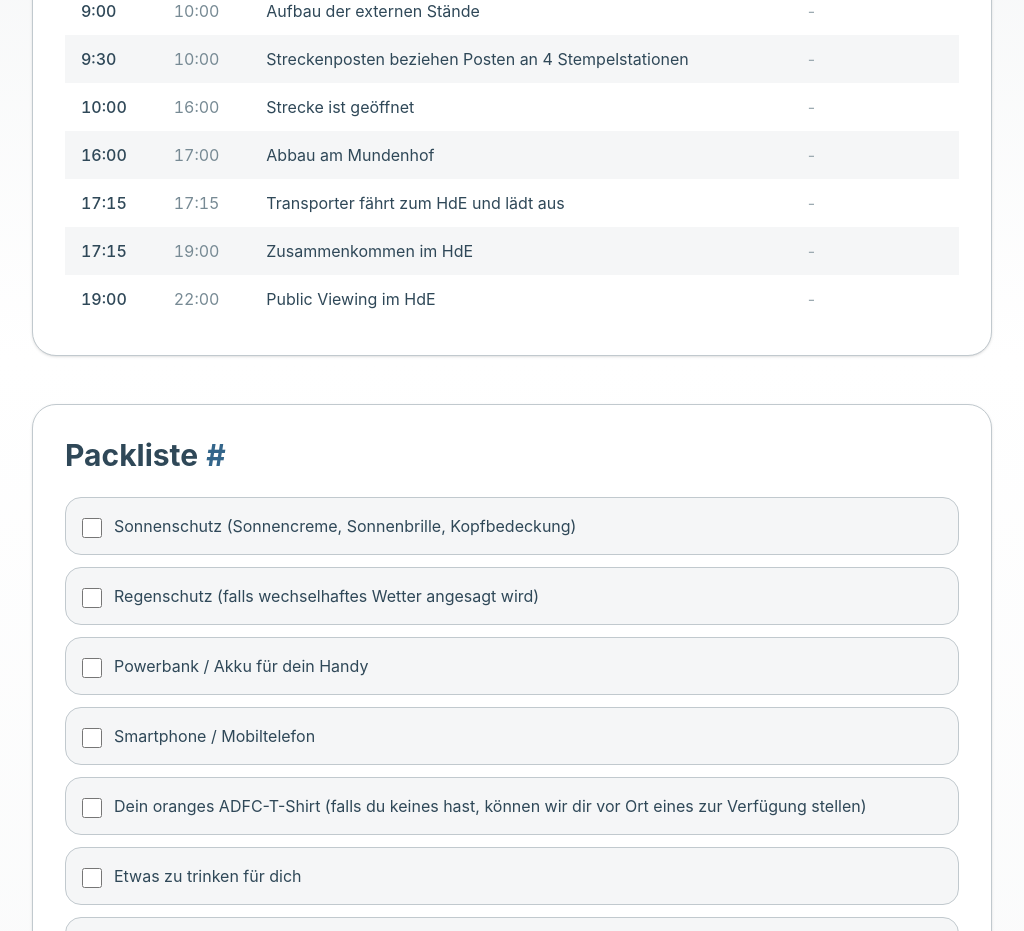
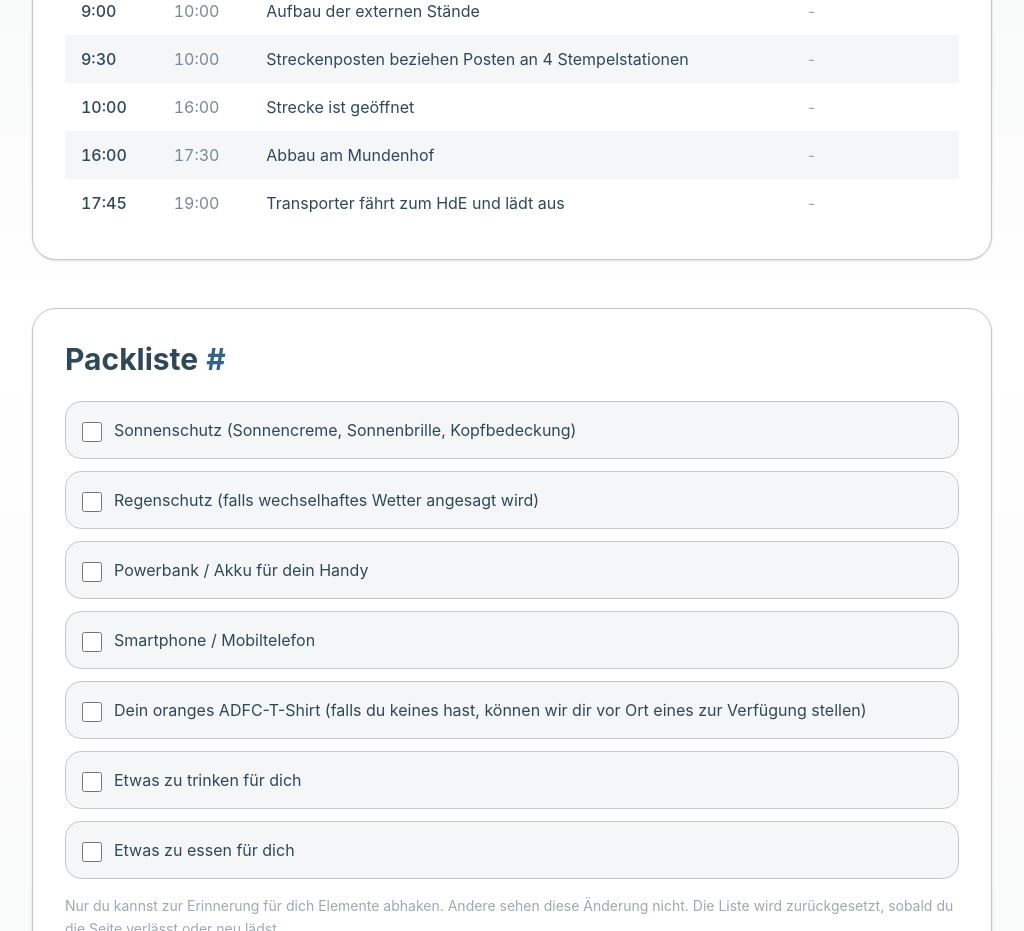
Before and after one commit to jekolbe/roll-mit-ui, an Angular app: page /helfen/info in a window 1280 px wide. Shown: the part 1000-1931 px from the top of the page, without its empty margins (128-1152 px from the left). Built offline with nearby package versions, Linux system fonts and the light colour scheme.

Commit message:
Updated timetable

```diff
--- a/src/app/pages/mithelfen/helfen-info.html
+++ b/src/app/pages/mithelfen/helfen-info.html
@@ -174,26 +174,14 @@
               </tr>
               <tr class="odd:bg-charcoal-blue-100/40">
                 <td class="px-4 py-3 font-medium text-charcoal-blue tabular-nums whitespace-nowrap">16:00</td>
-                <td class="px-4 py-3 text-charcoal-blue-400 tabular-nums whitespace-nowrap">17:00</td>
+                <td class="px-4 py-3 text-charcoal-blue-400 tabular-nums whitespace-nowrap">17:30</td>
                 <td class="px-4 py-3 text-charcoal-blue">Abbau am Mundenhof</td>
                 <td class="px-4 py-3 text-charcoal-blue-300">-</td>
               </tr>
               <tr class="odd:bg-charcoal-blue-100/40">
-                <td class="px-4 py-3 font-medium text-charcoal-blue tabular-nums whitespace-nowrap">17:15</td>
-                <td class="px-4 py-3 text-charcoal-blue-400 tabular-nums whitespace-nowrap">17:15</td>
+                <td class="px-4 py-3 font-medium text-charcoal-blue tabular-nums whitespace-nowrap">17:45</td>
+                <td class="px-4 py-3 text-charcoal-blue-400 tabular-nums whitespace-nowrap">19:00</td>
                 <td class="px-4 py-3 text-charcoal-blue">Transporter fährt zum HdE und lädt aus</td>
-                <td class="px-4 py-3 text-charcoal-blue-300">-</td>
-              </tr>
-              <tr class="odd:bg-charcoal-blue-100/40">
-                <td class="px-4 py-3 font-medium text-charcoal-blue tabular-nums whitespace-nowrap">17:15</td>
-                <td class="px-4 py-3 text-charcoal-blue-400 tabular-nums whitespace-nowrap">19:00</td>
-                <td class="px-4 py-3 text-charcoal-blue">Zusammenkommen im HdE</td>
-                <td class="px-4 py-3 text-charcoal-blue-300">-</td>
-              </tr>
-              <tr class="odd:bg-charcoal-blue-100/40">
-                <td class="px-4 py-3 font-medium text-charcoal-blue tabular-nums whitespace-nowrap">19:00</td>
-                <td class="px-4 py-3 text-charcoal-blue-400 tabular-nums whitespace-nowrap">22:00</td>
-                <td class="px-4 py-3 text-charcoal-blue">Public Viewing im HdE</td>
                 <td class="px-4 py-3 text-charcoal-blue-300">-</td>
               </tr>
             </tbody>
```
